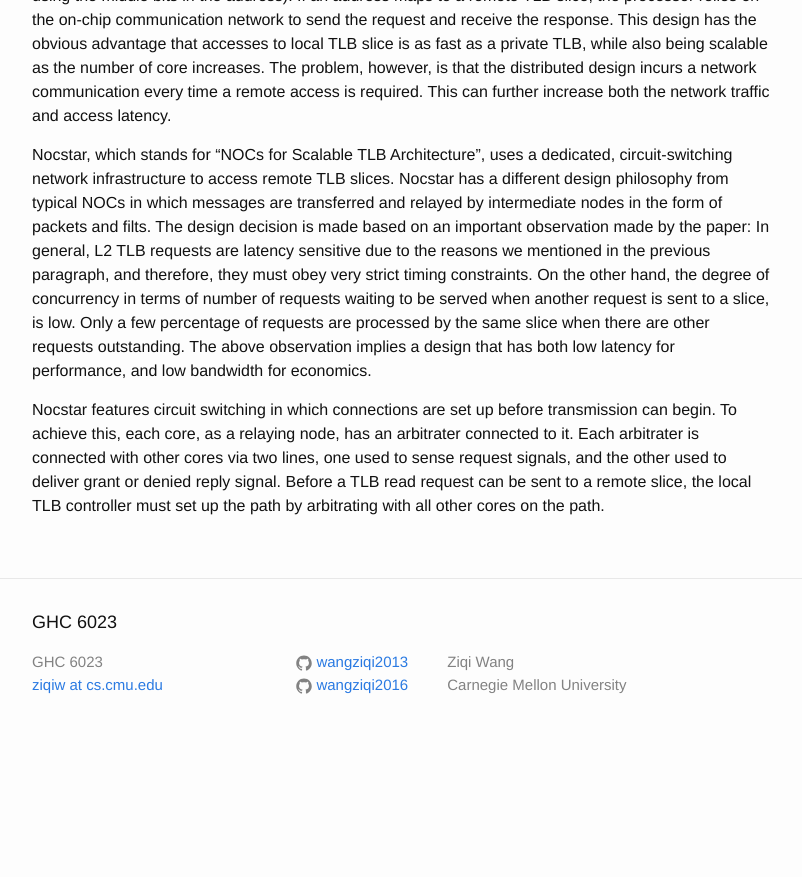
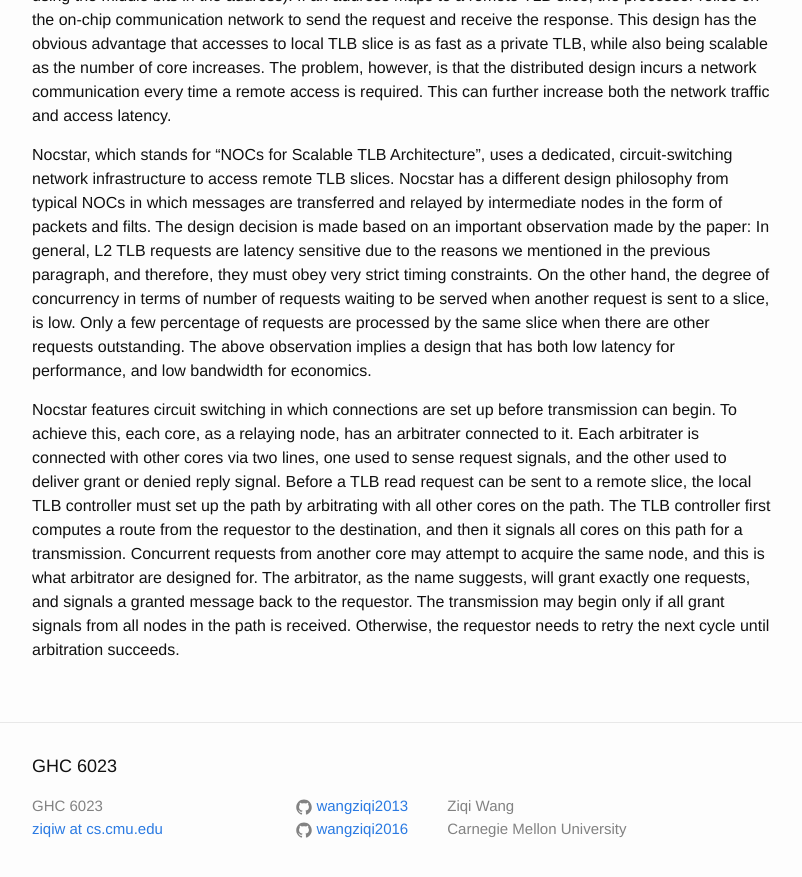
Before and after one commit to wangziqi2013/wangziqi2013.github.io, a Jekyll site: the page built from _posts/2019-08-20-nocstar.markdown, in a window 1280 px wide and 900 px high, scrolled down 1027 px. Shown: the top 877 px of the window, without its empty margins (238-1040 px from the left). Built offline with Jekyll 4.4.1, drawn with Linux system fonts in a browser that asks for light colours; before the commit the page ends 1783 px from its top, so only the background shows below that.

Commit message:
Adding path set up

```diff
--- a/_posts/2019-08-20-nocstar.markdown
+++ b/_posts/2019-08-20-nocstar.markdown
@@ -51,4 +51,8 @@ Nocstar features circuit switching in which connections are set up before transm
 core, as a relaying node, has an arbitrater connected to it. Each arbitrater is connected with other cores via two lines,
 one used to sense request signals, and the other used to deliver grant or denied reply signal. Before a TLB read request
 can be sent to a remote slice, the local TLB controller must set up the path by arbitrating with all other cores on the
-path.
+path. The TLB controller first computes a route from the requestor to the destination, and then it signals all cores on
+this path for a transmission. Concurrent requests from another core may attempt to acquire the same node, and this is
+what arbitrator are designed for. The arbitrator, as the name suggests, will grant exactly one requests, and signals
+a granted message back to the requestor. The transmission may begin only if all grant signals from all nodes in the
+path is received. Otherwise, the requestor needs to retry the next cycle until arbitration succeeds.
```
